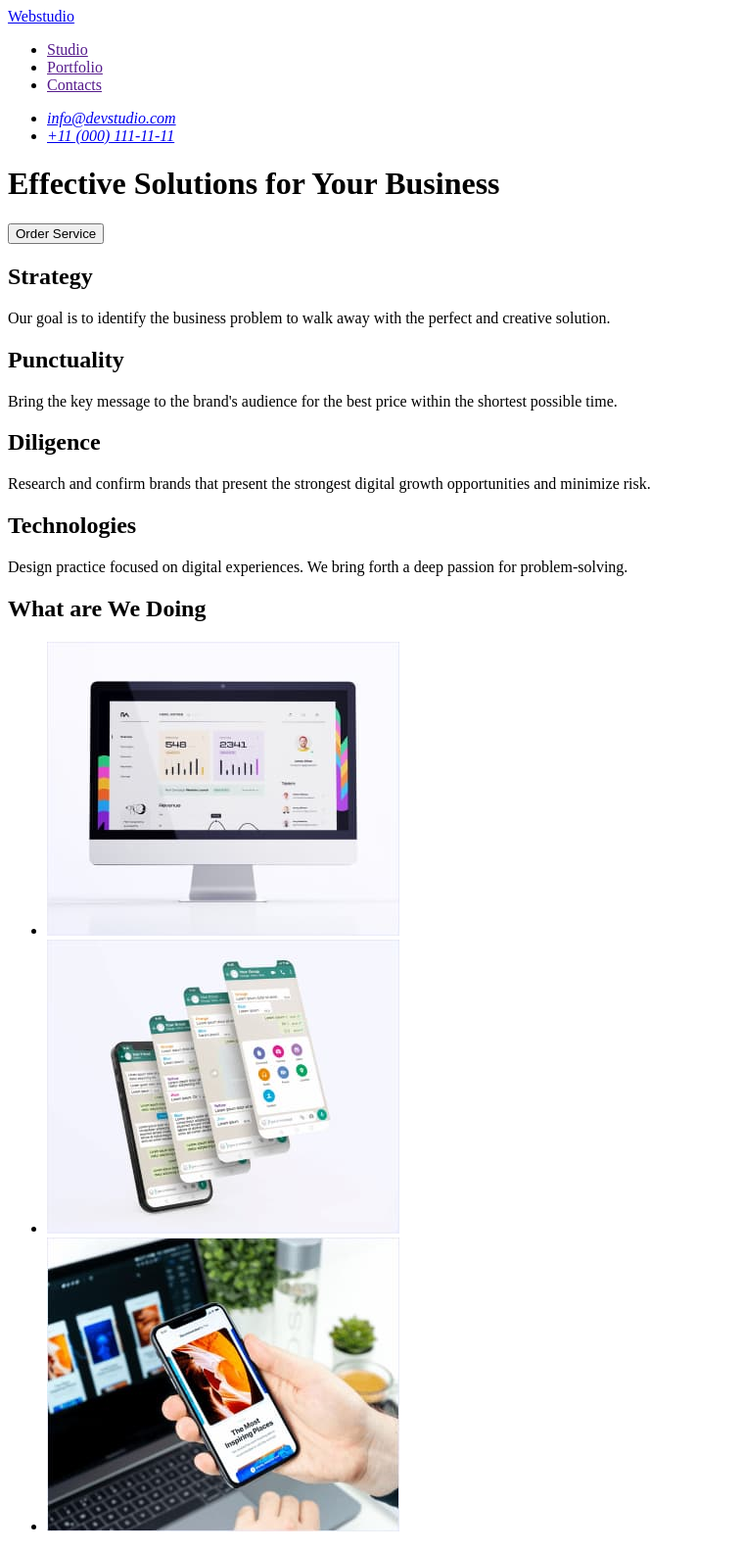
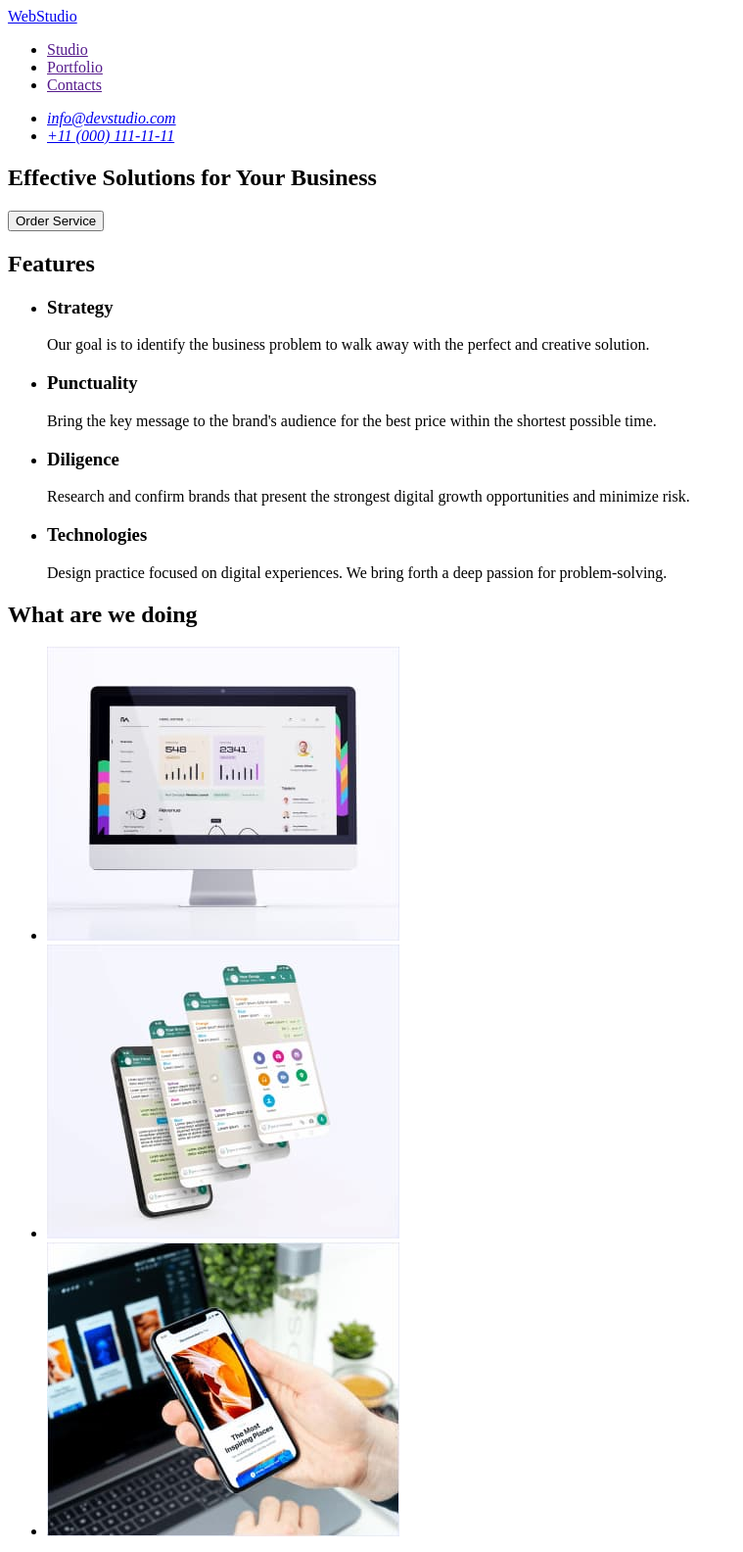
Before and after one commit to Oksana581986/goit-markup-hw-01, a plain HTML site: page index.html in a window 1280 px wide. Shown: the top 1584 px of the page at 98% size, without its empty margins (0-759 px from the left). Drawn offline with Linux system fonts and the light colour scheme.

Commit message:
Changed images

```diff
--- a/index.html
+++ b/index.html
@@ -10,17 +10,11 @@
 <body>
 <header>
     <nav>
-    <a href="./index.html">Webstudio</a>
+    <a href="./index.html">WebStudio</a>
     <ul>
-        <li>
-        <a href="">Studio</a>
-    </li>
-        <li>
-        <a href="">Portfolio</a>
-    </li>
-        <li>
-        <a href="">Contacts</a>
-        </li>
+        <li><a href="">Studio</a></li>
+        <li><a href="">Portfolio</a></li>
+        <li><a href="">Contacts</a></li>
     </ul>
     </nav>
 
@@ -30,7 +24,7 @@
             <a href="mailto:info@devstudio.com">info@devstudio.com</a>
          </li>
         <li>
-            <a href="tel:+11(000)111-11-11">+11 (000) 111-11-11</a>
+            <a href="tel:+110001111111">+11 (000) 111-11-11</a>
         </li>
         </ul>
 </address>
@@ -38,79 +32,77 @@
 </header>
 
 <main>
-    <h1>Effective Solutions for Your Business</h1>
 
-    <button type="button">Order Service</button>
-
+<!--Solusions for business-->
 <section>
-<h2>Strategy</h2>
-    <p>
-    Our goal is to identify the business problem to walk away with the perfect and creative solution.
-    </p>
-
-<h2>Punctuality</h2>
-    <p>
-    Bring the key message to the brand's audience for the best price within the shortest possible time.
-        </p>
-
-<h2>Diligence</h2>
-    <p>
-    Research and confirm brands that present the strongest digital growth opportunities and minimize risk.
-    </p>
-
-<h2>Technologies</h2>
-    <p>
-    Design practice focused on digital experiences. We bring forth a deep passion for problem-solving.
-    </p>
+<h1>Effective Solutions for Your Business</h1>
+<button type="button">Order Service</button>
 </section>
 
-
+<!--Business characteristics-->
 <section>
-<h2>What are We Doing</h2>
+    <h2>Features</h2>
     <ul>
         <li>
-        <img src="./images/img-1.jpg" alt="computer screen" width="360" height="300" />
+            <h3>Strategy</h3>
+            <p>
+                Our goal is to identify the business problem to walk away with the perfect and creative solution.
+            </p>
         </li>
-
         <li>
-        <img src="./images/img-2.jpg" alt="phone screen"  width="360" height="300" />
+            <h3>Punctuality</h3>
+            <p>
+                Bring the key message to the brand's audience for the best price within the shortest possible time.
+            </p>
         </li>
-
         <li>
-        <img src="./images/img-3.jpg" alt="phone"  width="360" height="300" />
+            <h3>Diligence</h3>
+            <p>
+                Research and confirm brands that present the strongest digital growth opportunities and minimize risk.
+            </p>
+        </li>
+        <li>
+            <h3>Technologies</h3>
+            <p>
+                Design practice focused on digital experiences. We bring forth a deep passion for problem-solving.
+            </p>
         </li>
     </ul>
 </section>
 
+<!--Our work-->
+<section>
+    <h2>What are we doing</h2>
+    <ul>
+        <li><img src="./images/img-1.jpg" alt="computer screen" width="360"/></li>
+        <li><img src="./images/img-2.jpg" alt="phone screen" width="360"/></li>
+        <li><img src="./images/img-3.jpg" alt="phone" width="360"/></li>
+    </ul>
+</section>
+
+<!--Team-->
 <section>
     <h2>Our Team</h2>
     <ul>
-        <li>
-        <img src="./images/Guerrero.jpg" alt="Mark Guerrero" width="264" height="260" />
+        <li><img src="./images/Guerrero.jpg" alt="Mark Guerrero" width="264"/>
         <h3>Mark Guerrero</h3>
         <p>
             Product Designer
         </p>
         </li>
-
-        <li>
-        <img src="./images/Ford.jpg" alt="Tom Ford"  width="264" height="260" />
+        <li><img src="./images/Ford.jpg" alt="Tom Ford" width="264"/>
         <h3>Tom Ford</h3>
         <p>
             Frontend Developer
         </p>
         </li>
-
-        <li>
-        <img src="./images/Garcia.jpg" alt="Camila Garcia" width="264" height="260" />
+        <li><img src="./images/Garcia.jpg" alt="Camila Garcia" width="264"/>
         <h3>Camila Garcia</h3>
         <p>
             Marketing
         </p>
         </li>
-
-        <li>
-        <img src="./images/Wilson.jpg" alt="Daniel Wilson" width="264" height="260" />
+        <li><img src="./images/Wilson.jpg" alt="Daniel Wilson" width="264"/>
         <h3>Daniel Wilson</h3>
         <p>
             UI Designer
@@ -123,12 +115,8 @@
 
 
 <footer>
-
-    <a href="./index.html">Webstudio</a>
-    <p>
-        Increase the flow of customers and for your business with digital marketing & growth solutions.
-    </p>
-
+<a href="./index.html">WebStudio</a>
+<p>Increase the flow of customers and sales for your business with digital marketing & growth solutions.</p>
 </footer>
 
 </body>
```
